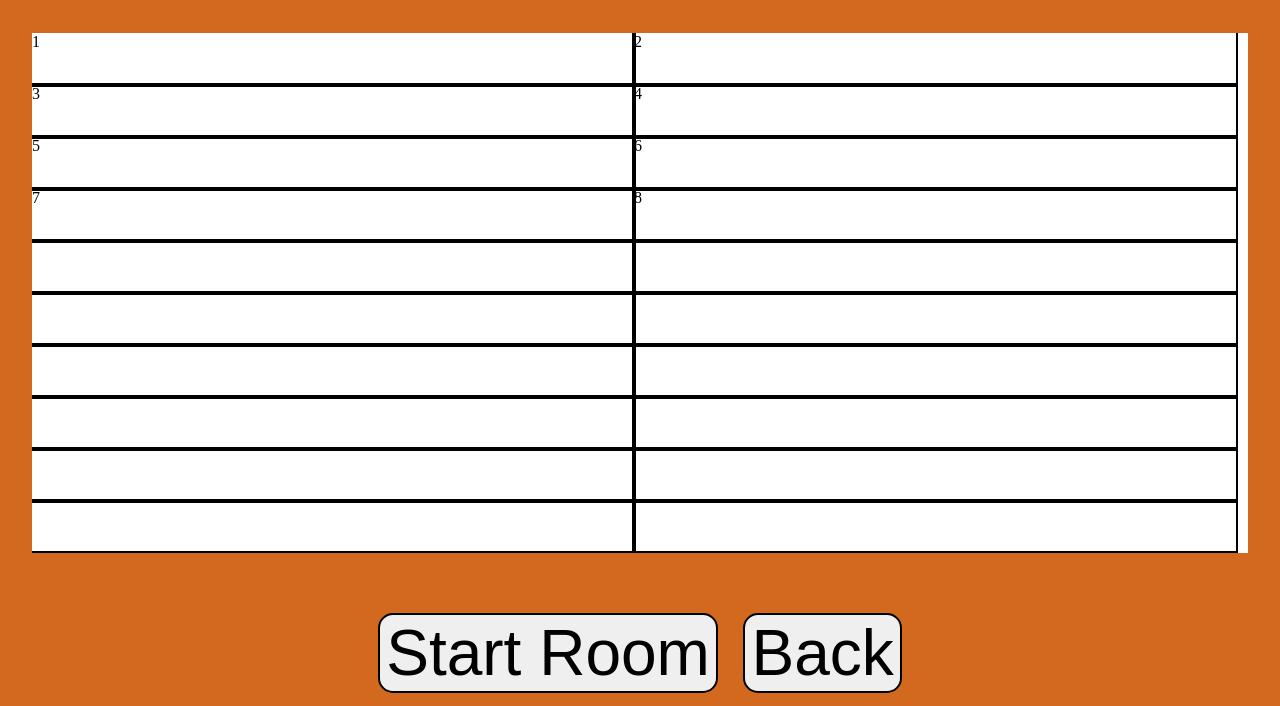
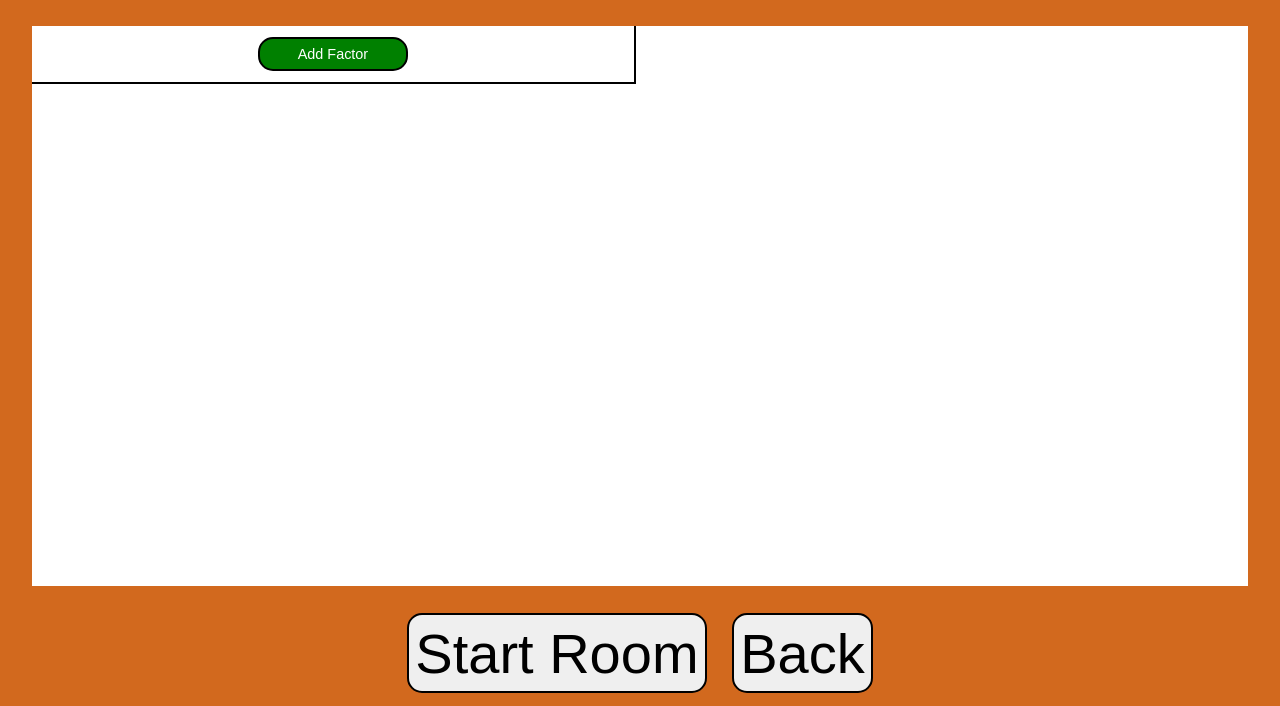
Before and after one commit to Ben-Worrall/InterviewRatings, a plain HTML site: page CreateRoom/CreateRoom.html in a window 1280 px wide. Shown: the part 94-800 px from the top of the page. Drawn offline with Linux system fonts and the light colour scheme.

Commit message:
test dimensions

```diff
--- a/CreateRoom/CreateRoom.css
+++ b/CreateRoom/CreateRoom.css
@@ -73,15 +73,38 @@ body{
 #RatingBoard{
     position: absolute;
     width: 95%;
-    height: 65%;
+    height: 70%;
     background-color: white;
     overflow: auto;
-    margin-bottom: 2%;
+    margin-bottom: 1%;
+    margin-top: 1%;
+}
+#AddFactorDiv{
+    outline: 0.25vh solid black;
+    width: 49.5%;
+    height: 10%;
+    float: left;
+    display: flex;
+    align-items: center;
+    justify-content: center;
+}
+#AddFactorBNT{
+    background-color: green;
+    color: white;
+    border-radius:  15px 15px 15px 15px;
+    border: 0.25vh solid black;
+    height: 60%;
+    width: 25%;
+    text-align: center;
+    display: flex;
+    align-items: center;
+    justify-content: center;
+    font-size: 90%;
 }
 .factor{
     outline: 0.25vh solid black;
     width: 49.5%;
-    height: 10%;
+    height: 12.5%;
     float: left;
 
 
@@ -113,7 +136,7 @@ body{
     justify-content: center;
     height: 100%;
     border-radius:  15px 15px 15px 15px;
-    font-size: 400%;
+    font-size: 350%;
     border: 0.25vh solid black;
     margin-right: 1%;
 }
@@ -123,7 +146,7 @@ body{
     justify-content: center;
     height: 100%;
     border-radius:  15px 15px 15px 15px;
-    font-size: 400%;
+    font-size: 350%;
     border: 0.25vh solid black;
     margin-left: 1%;
 }
--- a/CreateRoom/CreateRoom.html
+++ b/CreateRoom/CreateRoom.html
@@ -20,34 +20,12 @@
     <!-- create factors for ratings -->
     <div id="RatingBoard">
 
-        <div class="factor">1</div>
-        <div class="factor">2</div>
-        <div class="factor">3</div>
-        <div class="factor">4</div>
-        <div class="factor">5</div>
-        <div class="factor">6</div>
-        <div class="factor">7</div>
-        <div class="factor">8</div>
-        <div class="factor"></div>
-        <div class="factor"></div>
-        <div class="factor"></div>
-        <div class="factor"></div>
-        <div class="factor"></div>
-        <div class="factor"></div>
-        <div class="factor"></div>
-        <div class="factor"></div>
-        <div class="factor"></div>
-        <div class="factor"></div>
-        <div class="factor"></div>
-        <div class="factor"></div>
-        <div class="factor"></div>
-        <div class="factor"></div>
-        <div class="factor"></div>
-        <div class="factor"></div>
-        <div class="factor"></div>
-        <div class="factor"></div>
-        <div class="factor"></div>
-        <div class="factor"></div>
+       <!-- <div class="factor">1</div> -->
+       <div id="AddFactorDiv">
+        <button id="AddFactorBNT">Add Factor</button>
+       </div>
+
+
 
 
     </div>
```
